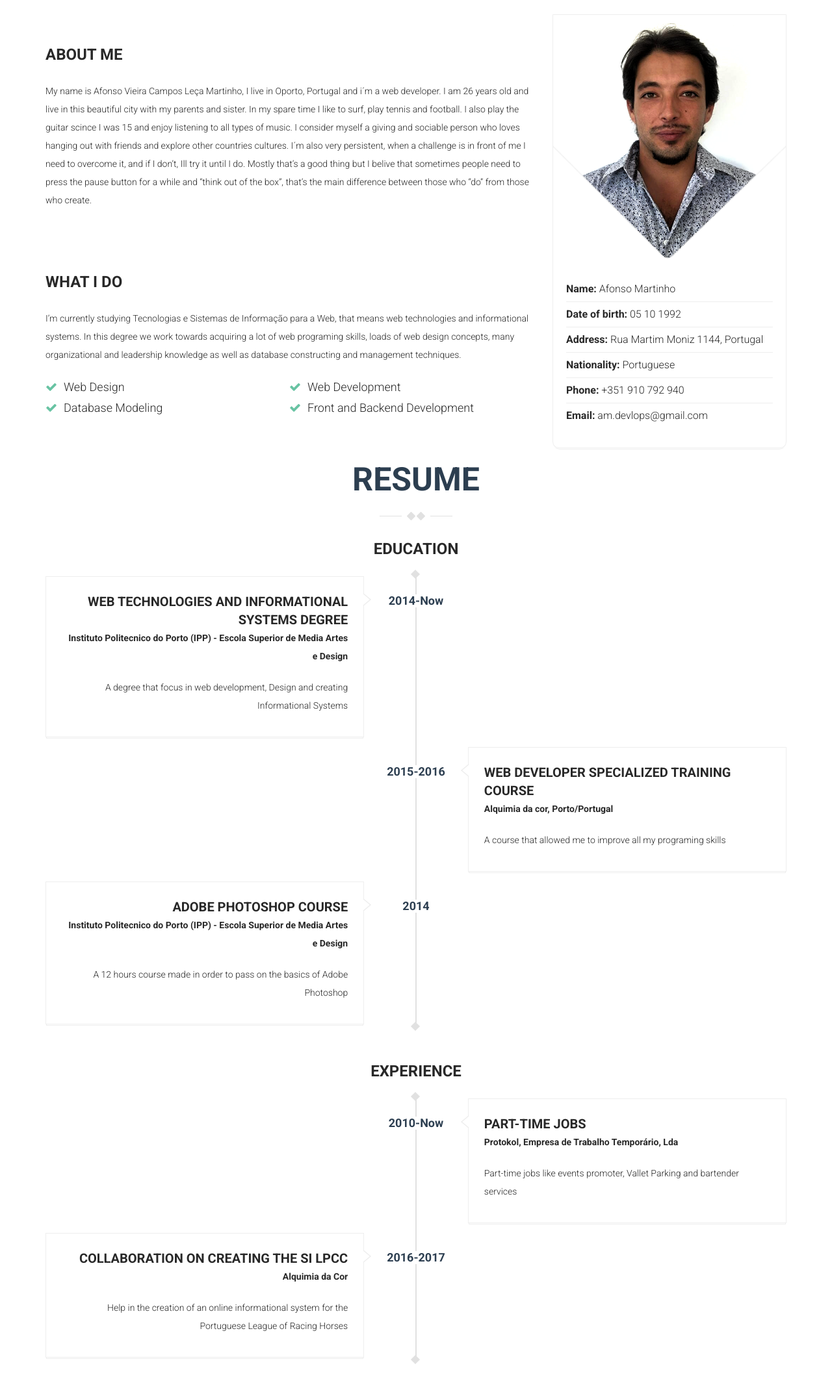
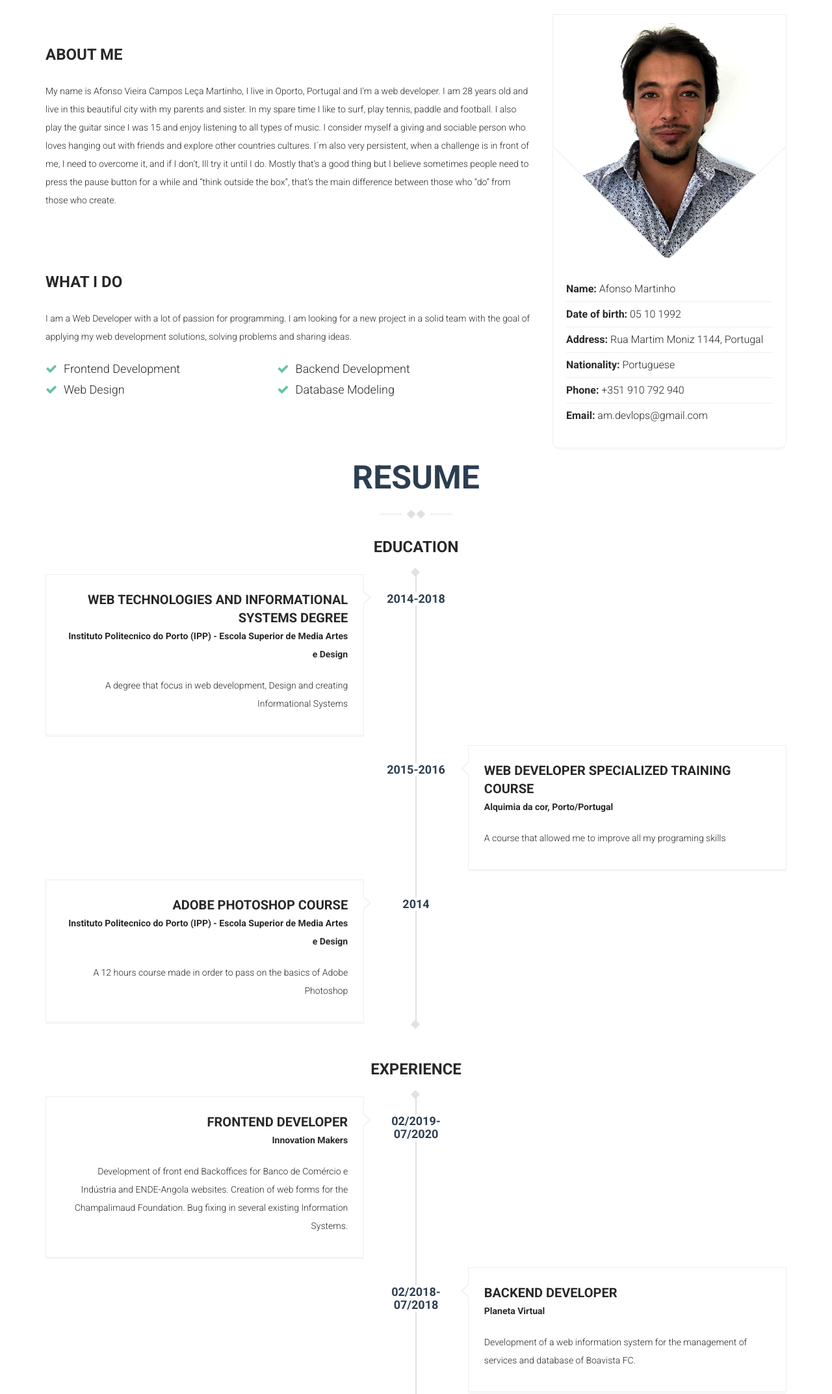
Before and after one commit to AfonsoMartinho/afonsomartinho.github.io, a plain HTML site: page index.html in a window 1280 px wide. Shown: the part 280-2426 px from the top of the page at 65% size. Drawn offline with Linux system fonts and the light colour scheme.

Commit message:
2021 update
2021 update

```diff
--- a/index.html
+++ b/index.html
@@ -111,35 +111,30 @@
         <div class="col-md-8 col-md-pull-4">
           <div class="short-info wow fadeInUp" style="margin-top:50px;">
             <h3>About me</h3>
-            <p>My name is Afonso Vieira Campos Leça Martinho, I live in Oporto, Portugal and i´m a web developer. I
-              am 26
-              years old and live in this beautiful city with my parents and sister. In my spare time I like to surf,
-              play
-              tennis and football. I also play the guitar scince I was 15 and enjoy listening to all types of music. I
-              consider
-              myself a giving and sociable person who loves hanging out with friends and explore other countries
-              cultures.
-              I´m also very persistent, when a challenge is in front of me I need to overcome it, and if I don’t, Ill
-              try
-              it until I do. Mostly that’s a good thing but I belive that sometimes people need to press the pause
-              button
-              for a while and “think out of the box”, that’s the main difference between those who “do” from those who
-              create.</p>
+            <p>
+              My name is Afonso Vieira Campos Leça Martinho, I live in Oporto, Portugal and I’m a web developer.
+              I am 28 years old and live in this beautiful city with my parents and sister.
+              In my spare time I like to surf, play tennis, paddle and football.
+              I also play the guitar since I was 15 and enjoy listening to all types of music.
+              I consider myself a giving and sociable person who loves hanging out with friends and explore other countries cultures.
+              I´m also very persistent, when a challenge is in front of me, I need to overcome it, and if I don’t, Ill try it until I do.
+              Mostly that’s a good thing but I believe sometimes people need to press the pause button for a while and “think outside the box”,
+              that’s the main difference between those who “do” from those who create.
+            </p>
           </div>
 
           <div class="short-info wow fadeInUp" style="margin-top:100px;">
             <h3>What i do</h3>
-            <p>I’m currently studying Tecnologias e Sistemas de Informação para a Web, that means web technologies and
-              informational
-              systems. In this degree we work towards acquiring a lot of web programing skills, loads of web design
-              concepts,
-              many organizational and leadership knowledge as well as database constructing and management techniques.</p>
+            <p>
+              I am a Web Developer with a lot of passion for programming.
+              I am looking for a new project in a solid team with the goal of applying my web development solutions, solving problems and sharing ideas.
+            </p>
 
             <ul class="list-check">
+              <li>Frontend Development</li>
+              <li>Backend Development</li>
               <li>Web Design</li>
-              <li>Web Development</li>
               <li>Database Modeling</li>
-              <li>Front and Backend Development</li>
             </ul>
           </div>
         </div>
@@ -164,7 +159,7 @@
 
                 <!-- /posted-date -->
                 <div class="posted-date">
-                  <span class="month">2014-Now</span>
+                  <span class="month">2014-2018</span>
                 </div>
                 <div class="timeline-panel wow fadeInUp">
                   <div class="timeline-content">
@@ -247,22 +242,51 @@
           </div>
           <div class="resume">
             <ul class="timeline">
-              <li class="timeline-inverted">
+              <li>
                 <div class="posted-date">
-                  <span class="month">2010-Now</span>
+                  <span class="month">02/2019-07/2020</span>
                 </div>
                 <!-- /posted-date -->
 
                 <div class="timeline-panel wow fadeInUp">
                   <div class="timeline-content">
                     <div class="timeline-heading">
-                      <h3>Part-Time Jobs</h3>
-                      <span>Protokol, Empresa de Trabalho Temporário, Lda</span>
+                      <h3>Frontend Developer</h3>
+                      <span>Innovation Makers</span>
                     </div>
                     <!-- /timeline-heading -->
 
                     <div class="timeline-body">
-                      <p>Part-time jobs like events promoter, Vallet Parking and bartender services</p>
+                      <p>
+                        Development of front end Backoffices for Banco de Comércio e Indústria and ENDE-Angola websites.
+                        Creation of web forms for the Champalimaud Foundation. Bug fixing in several existing Information Systems.
+                      </p>
+                    </div>
+                    <!-- /timeline-body -->
+                  </div>
+                  <!-- /timeline-content -->
+                </div>
+                <!-- /timeline-panel -->
+              </li>
+
+              <li  class="timeline-inverted">
+                <div class="posted-date">
+                  <span class="month">02/2018-07/2018</span>
+                </div>
+                <!-- /posted-date -->
+
+                <div class="timeline-panel wow fadeInUp">
+                  <div class="timeline-content">
+                    <div class="timeline-heading">
+                      <h3>Backend Developer</h3>
+                      <span>Planeta Virtual</span>
+                    </div>
+                    <!-- /timeline-heading -->
+
+                    <div class="timeline-body">
+                      <p>
+                        Development of a web information system for the management of services and database of Boavista FC.
+                      </p>
                     </div>
                     <!-- /timeline-body -->
                   </div>
@@ -273,21 +297,22 @@
 
               <li>
                 <div class="posted-date">
-                  <span class="month">2016-2017</span>
+                  <span class="month">09/2016-02/2017</span>
                 </div>
                 <!-- /posted-date -->
 
                 <div class="timeline-panel wow fadeInUp">
                   <div class="timeline-content">
                     <div class="timeline-heading">
-                      <h3>Collaboration on creating the SI LPCC</h3>
+                      <h3>Fullstack Developer</h3>
                       <span>Alquimia da Cor</span>
                     </div>
                     <!-- /timeline-heading -->
 
                     <div class="timeline-body">
-                      <p>Help in the creation of an online informational system for the Portuguese League of Racing
-                        Horses</p>
+                      <p>
+                        Development of a web information system for the internal and external management of the "Liga Portuguesa de Cavalos de Corrida".
+                      </p>
                     </div>
                     <!-- /timeline-body -->
                   </div>
@@ -334,7 +359,7 @@
             <div class="progress">
               <div class="progress-bar six-sec-ease-in-out" role="progressbar" aria-valuenow="80" aria-valuemin="0"
                 aria-valuemax="100">
-                <span>80%</span>
+                <span>90%</span>
               </div>
             </div>
             <!-- /.progress -->
@@ -347,7 +372,7 @@
             <div class="progress">
               <div class="progress-bar six-sec-ease-in-out" role="progressbar" aria-valuenow="75" aria-valuemin="0"
                 aria-valuemax="100">
-                <span>75%</span>
+                <span>80%</span>
               </div>
             </div>
             <!-- /.progress -->
@@ -355,7 +380,7 @@
           <!-- /.skill-progress -->
           <div class="skill-progress">
             <div class="skill-title">
-              <h3>Web Design</h3>
+              <h3>Vuejs</h3>
             </div>
             <div class="progress">
               <div class="progress-bar six-sec-ease-in-out" role="progressbar" aria-valuenow="80" aria-valuemin="0"
@@ -385,12 +410,12 @@
           <!-- /.skill-progress -->
           <div class="skill-progress">
             <div class="skill-title">
-              <h3>Php</h3>
+              <h3>ASP.NET</h3>
             </div>
             <div class="progress">
               <div class="progress-bar six-sec-ease-in-out" role="progressbar" aria-valuenow="75" aria-valuemin="0"
                 aria-valuemax="100">
-                <span>75%</span>
+                <span>70%</span>
               </div>
             </div>
             <!-- /.progress -->
@@ -403,7 +428,7 @@
             <div class="progress">
               <div class="progress-bar six-sec-ease-in-out" role="progressbar" aria-valuenow="85" aria-valuemin="0"
                 aria-valuemax="100">
-                <span>85%</span>
+                <span>70%</span>
               </div>
             </div>
             <!-- /.progress -->
@@ -416,7 +441,7 @@
             <div class="progress">
               <div class="progress-bar six-sec-ease-in-out" role="progressbar" aria-valuenow="75" aria-valuemin="0"
                 aria-valuemax="100">
-                <span>75%</span>
+                <span>70%</span>
               </div>
             </div>
             <!-- /.progress -->
@@ -442,7 +467,7 @@
               Portuguese
             </a>
 
-        <a class="btn btn-primary" style="width:130px;" target="_blank" href="assets/pdfs/AfonsoMartinho.pdf">
+        <a class="btn btn-primary" style="width:130px;" target="_blank" href="assets/pdfs/AfonsoMartinhoEn.pdf">
           English
         </a>
       </div>
```
Also changed, not shown: 3 other files.
